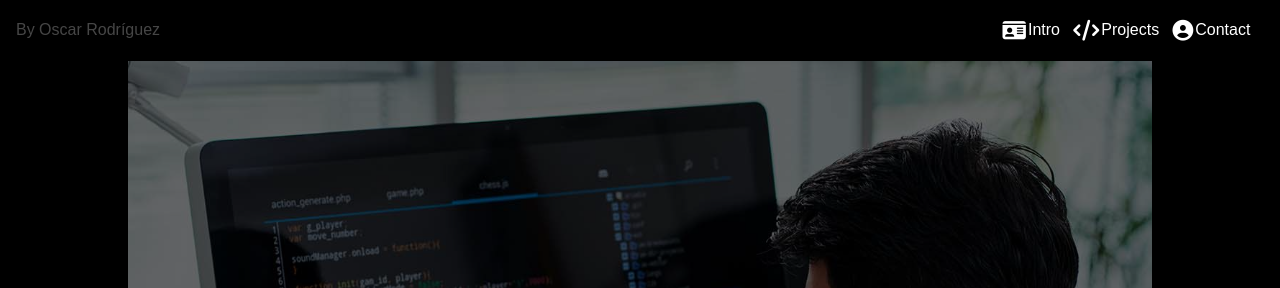
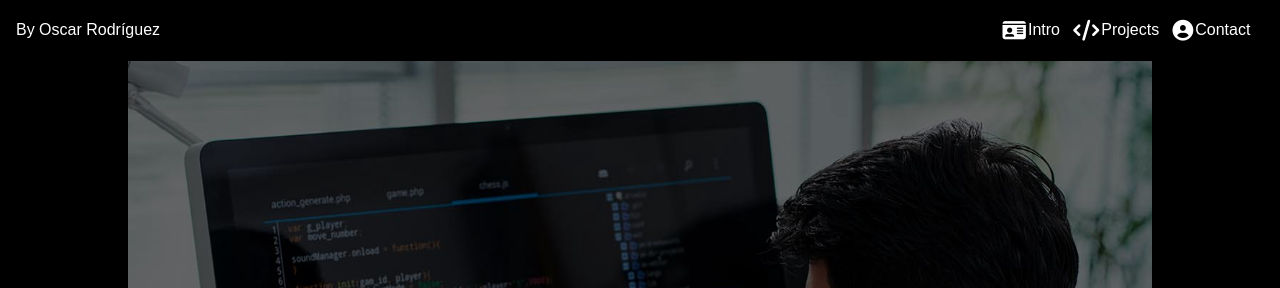
Before and after one commit to DaniElias7/portfolio, a website: page index.html in a window 1280 px wide. Shown: the top 288 px of the page. Drawn offline with Linux system fonts and the light colour scheme.

Commit message:
change coder's name font color

```diff
--- a/index.css
+++ b/index.css
@@ -26,7 +26,7 @@ body {
 }
 #coder {
     margin-left: 1rem;
-    color: rgb(70, 70, 70);
+    color: rgb(255, 255, 255);
 }
 h3 {
     margin: auto 1em 0 1rem;
```
